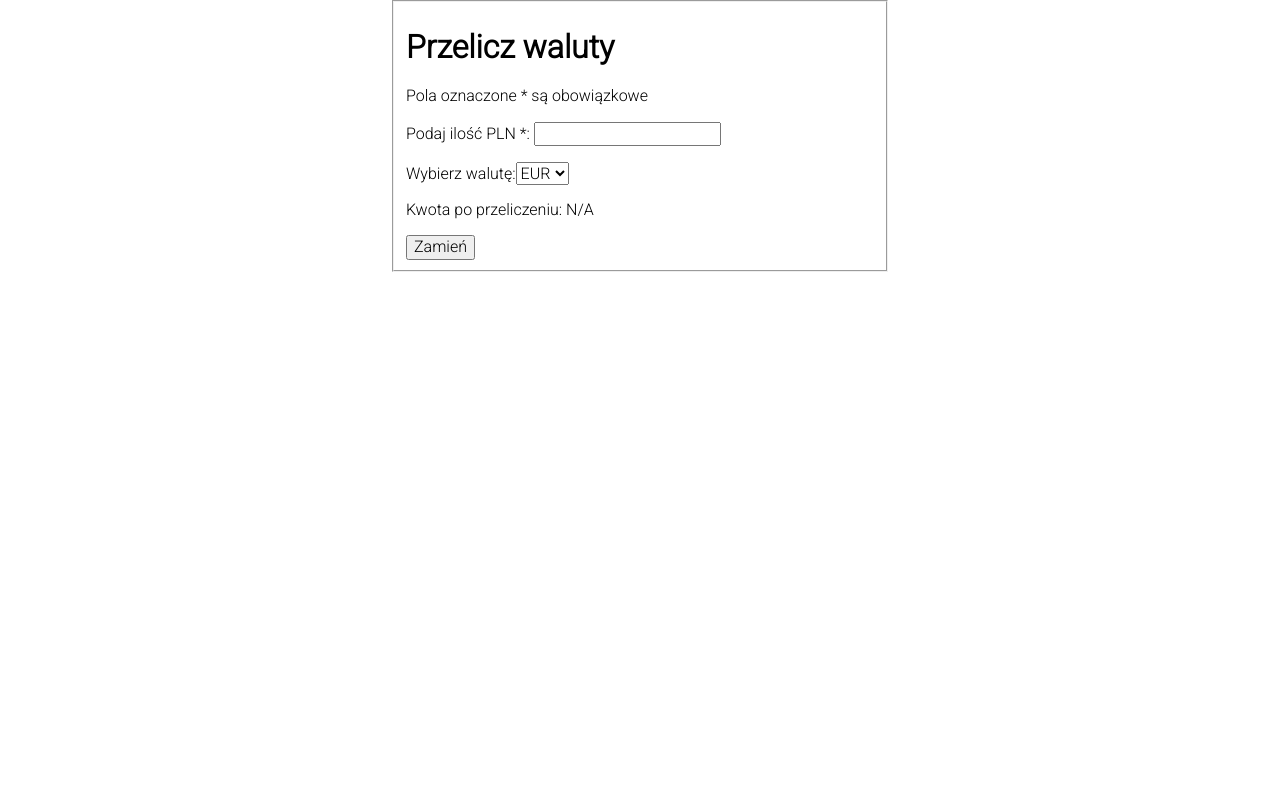
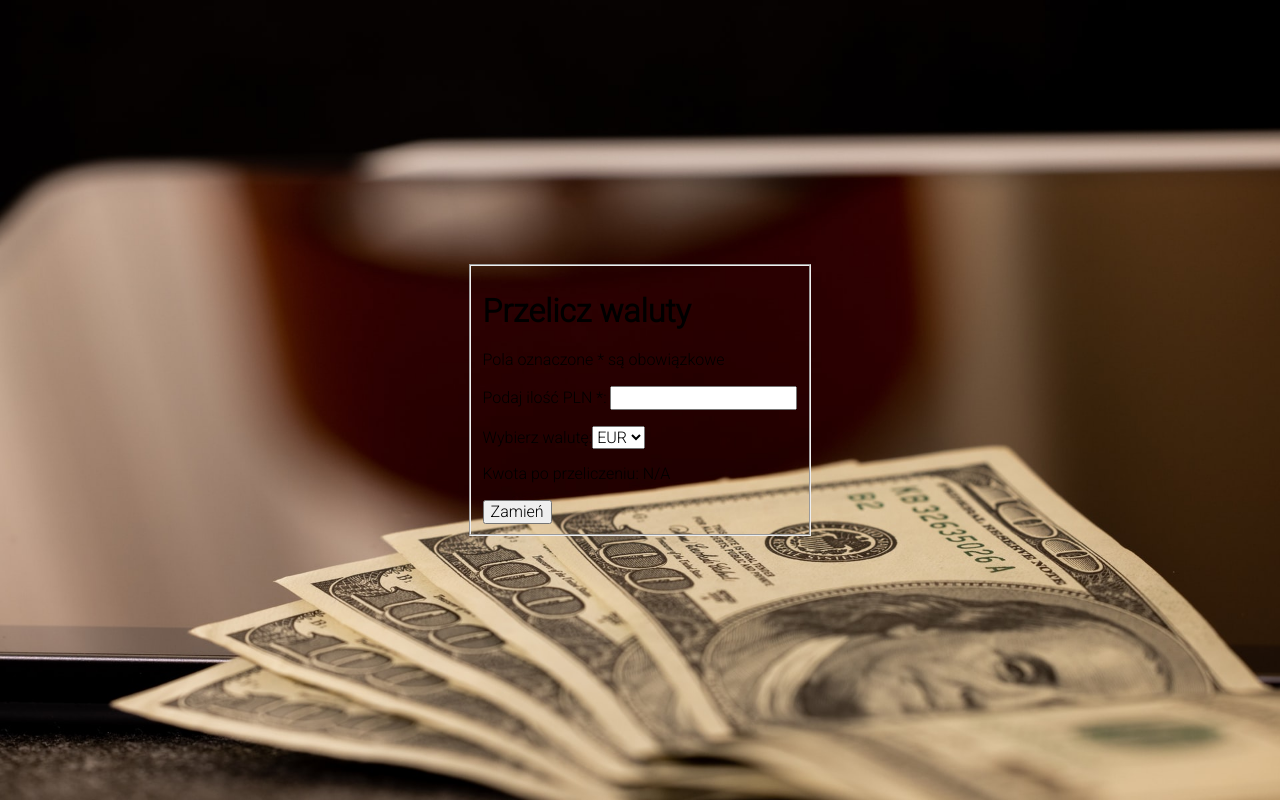
Before and after one commit to grzedomin/currency-converter-react, a React (Create React App) app: page / in a window 1280 px wide. Built offline with nearby package versions, Linux system fonts and the light colour scheme.

Commit message:
changed background

```diff
--- a/src/index.css
+++ b/src/index.css
@@ -1,8 +1,10 @@
 #root {
-  max-width: 500px;
-  width: 100%;
-  margin: auto;
+  display: flex;
+  justify-content: center;
+  align-items: center;
+  min-height: 100vh;
   font-family: 'Roboto', sans-serif;
+  background-image: url("/src/background.jpg");
   background-size: cover;
   background-repeat: no-repeat;
   background-attachment: fixed;
```
Also changed, not shown: src/background.jpg (added).
